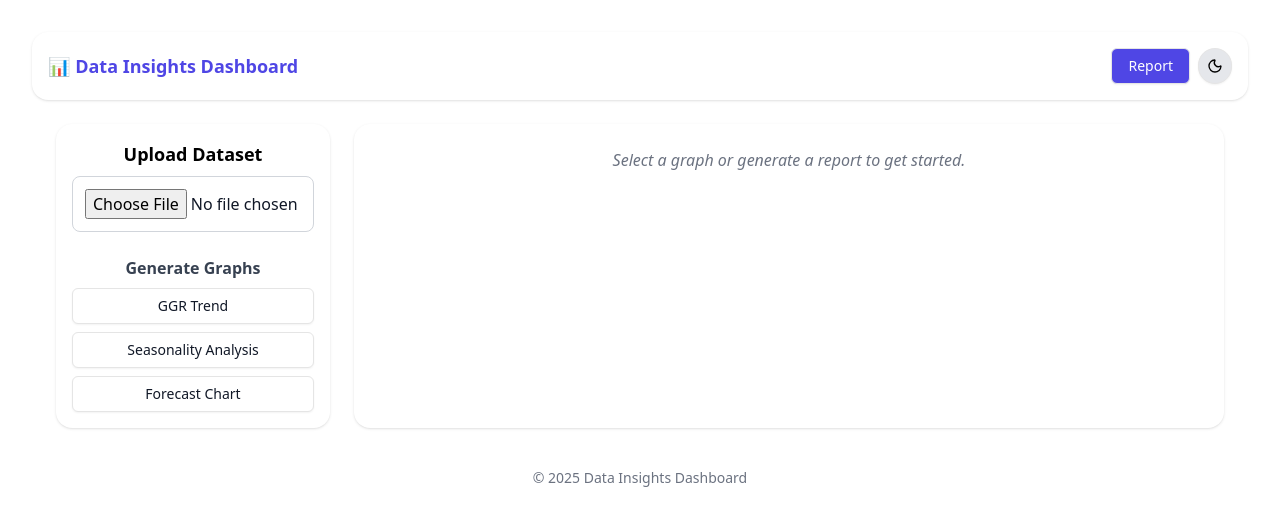
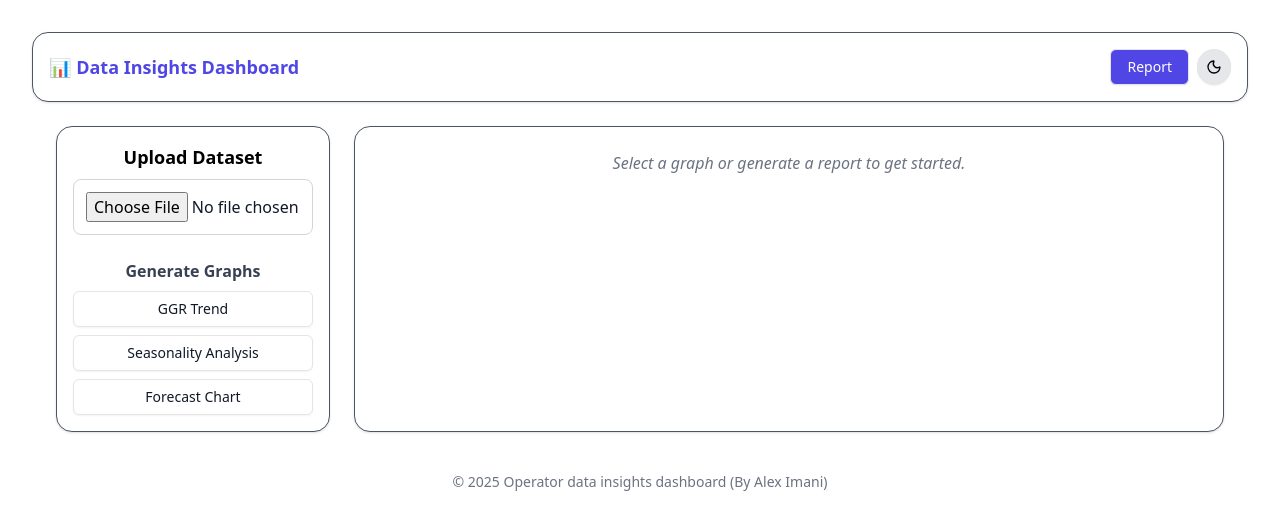
Before and after one commit to alexdev2001/operator_data_app, a React (Vite) app: page / in a window 1280 px wide. Shown: the top 530 px of the page. Built offline with nearby package versions, Linux system fonts and the light colour scheme.

Commit message:
made some stylistic changes

```diff
--- a/src/App.tsx
+++ b/src/App.tsx
@@ -73,7 +73,7 @@ function App() {
     return (
         <div className="min-h-screen bg-white dark:bg-black text-gray-900 dark:text-gray-100">
             {/* Header */}
-            <header className="bg-white dark:bg-gray-800 rounded-2xl shadow p-4 flex justify-between items-center">
+            <header className="bg-white dark:bg-gray-800 rounded-2xl shadow p-4 flex justify-between items-center border border-gray-600">
                 <h1 className="text-lg font-bold text-indigo-600 dark:text-indigo-400">
                     📊 Data Insights Dashboard
                 </h1>
@@ -98,7 +98,7 @@ function App() {
             {/* Content */}
             <main className="p-6 grid grid-cols-1 md:grid-cols-4 gap-6">
                 {/* Sidebar */}
-                <aside className="bg-white dark:bg-gray-800 p-4 rounded-2xl shadow md:col-span-1">
+                <aside className="bg-white border dark:bg-gray-800 p-4 border-gray-600 rounded-2xl shadow md:col-span-1">
                     <FileUpload
                         onFileSelect={(uploadedFile) => {
                             setFile(uploadedFile);
@@ -145,14 +145,14 @@ function App() {
                 </aside>
 
                 {/* Main Display */}
-                <section className="bg-white dark:bg-gray-800 p-6 rounded-2xl shadow md:col-span-3 flex flex-col items-center">
+                <section className="bg-white dark:bg-gray-800 border border-gray-600 p-6 rounded-2xl shadow md:col-span-3 flex flex-col items-center">
                     {renderGraph()}
                 </section>
             </main>
 
             {/* Footer */}
             <footer className="text-center py-4 text-gray-500 dark:text-gray-400 text-sm">
-                © {new Date().getFullYear()} Data Insights Dashboard
+                © {new Date().getFullYear()} Operator data insights dashboard (By Alex Imani)
             </footer>
         </div>
     );
```
